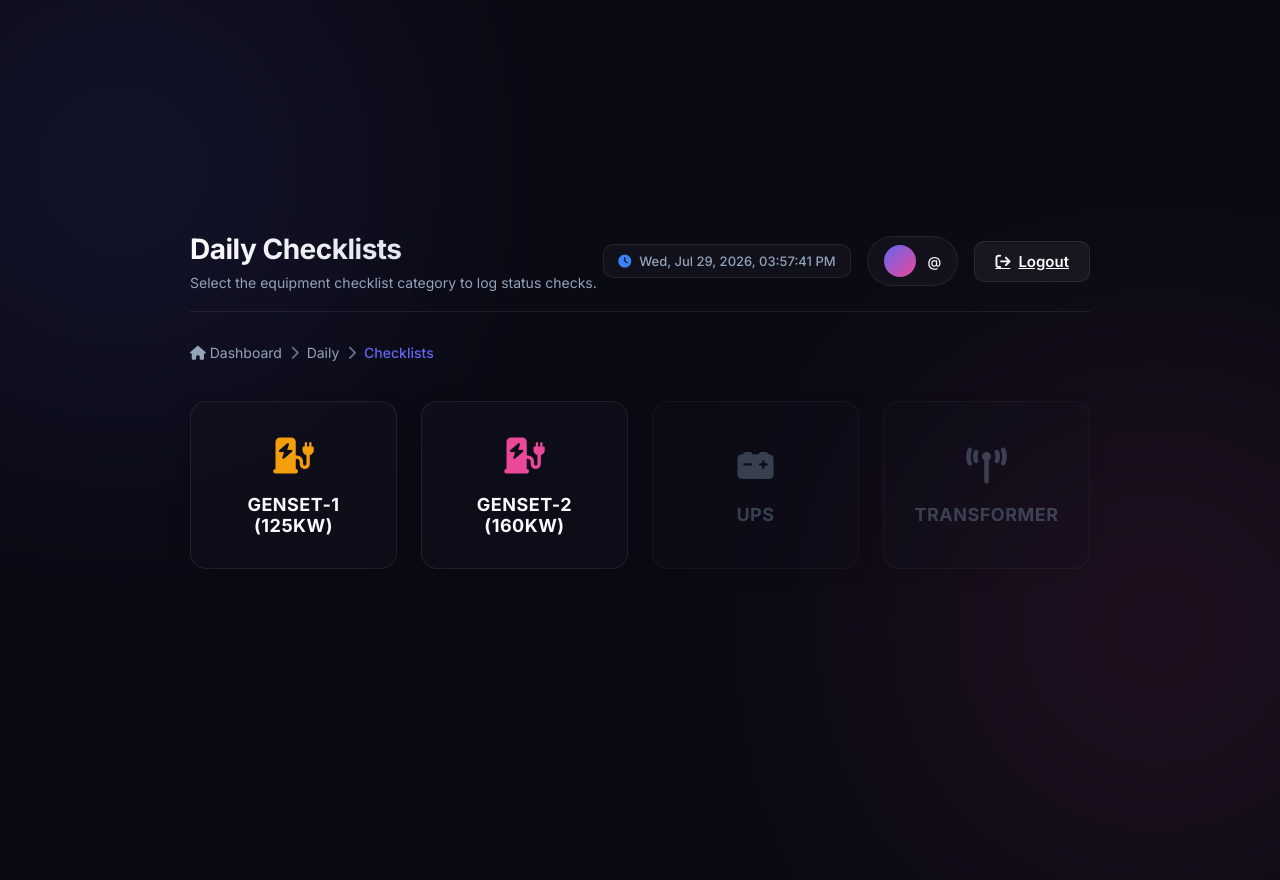
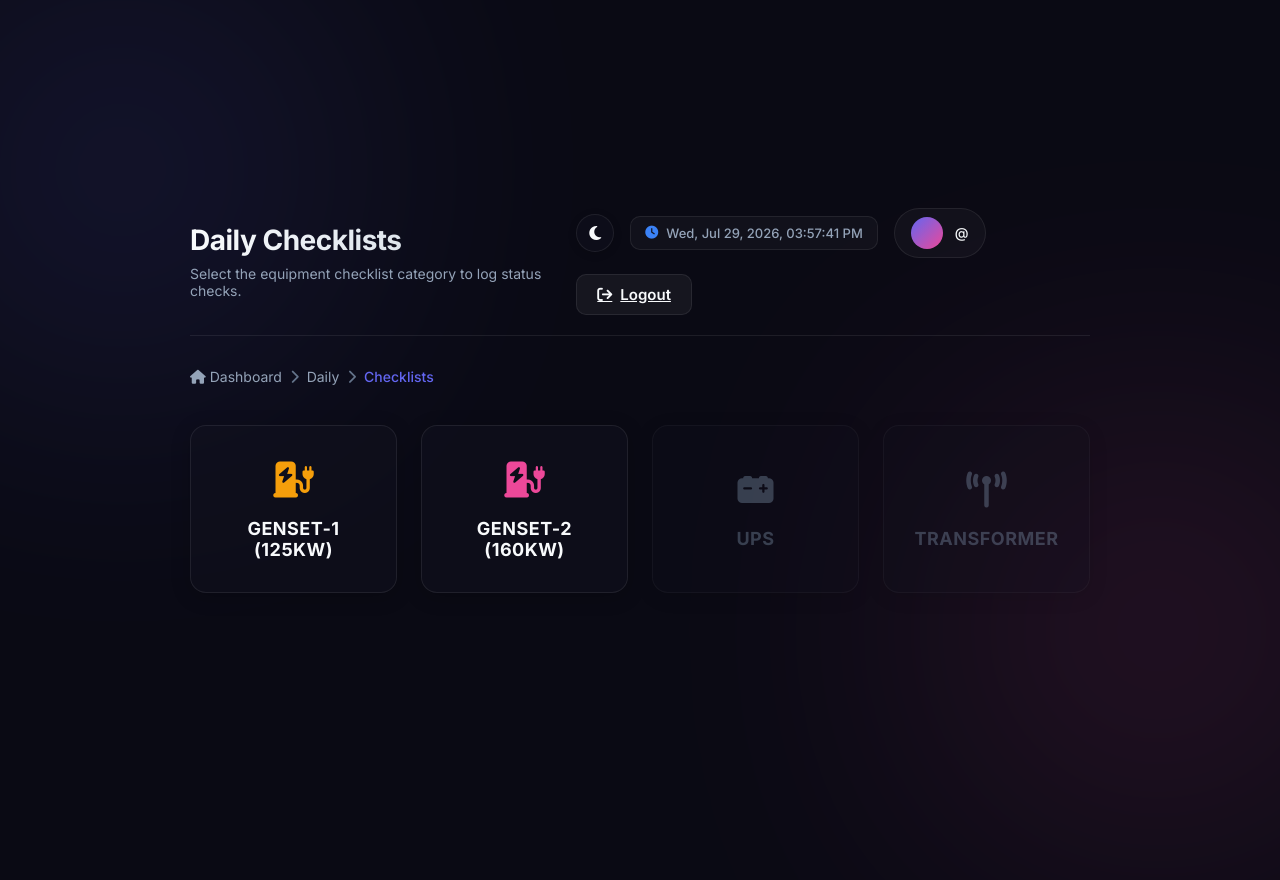
Before and after one commit to KISHORE24092004/AUDIT-APP, a Flask app: template templates/checklists.html in a window 1280 px wide; the page is wider, and only the part inside the window is pictured. Run offline with Flask 3, Linux system fonts and the light colour scheme; the template is opened without the code that fills it, so the values that code supplies are empty; some libraries are stand-ins or nearby versions.

Commit message:
feat: Add Light/Dark theme toggle button with localStorage persistence across all pages

```diff
--- a/static/css/style.css
+++ b/static/css/style.css
@@ -29,6 +29,98 @@
 
   --transition-fast: 0.2s ease;
   --transition-normal: 0.3s ease;
+}
+
+/* Light Theme Variables */
+[data-theme="light"] {
+  --bg-main: #f8fafc;
+  --bg-card: rgba(255, 255, 255, 0.9);
+  --border-card: rgba(203, 213, 225, 0.8);
+  --border-focus: #4f46e5;
+
+  --text-primary: #0f172a;
+  --text-secondary: #334155;
+  --text-muted: #64748b;
+
+  --color-primary: #4f46e5;
+  --color-primary-hover: #4338ca;
+  --color-primary-glow: rgba(79, 70, 229, 0.15);
+
+  --color-success: #059669;
+  --color-danger: #dc2626;
+  --color-warning: #d97706;
+  --color-info: #2563eb;
+}
+
+[data-theme="light"] body::before,
+[data-theme="light"] body::after {
+  opacity: 0.12;
+}
+
+[data-theme="light"] .glass-card,
+[data-theme="light"] .nav-card {
+  box-shadow: 0 8px 30px rgba(0, 0, 0, 0.08);
+}
+
+[data-theme="light"] .form-control {
+  background: rgba(255, 255, 255, 0.95);
+  border-color: #cbd5e1;
+}
+
+[data-theme="light"] .table-input {
+  background: rgba(255, 255, 255, 0.95);
+  color: #0f172a;
+  border-color: #cbd5e1;
+}
+
+[data-theme="light"] .live-clock,
+[data-theme="light"] .user-badge {
+  background: rgba(255, 255, 255, 0.85);
+  border-color: #cbd5e1;
+}
+
+[data-theme="light"] .data-table th,
+[data-theme="light"] .viewer-table th {
+  background: rgba(241, 245, 249, 0.95);
+  color: #0f172a;
+}
+
+[data-theme="light"] .data-table td,
+[data-theme="light"] .viewer-table td {
+  border-color: #e2e8f0;
+}
+
+[data-theme="light"] .sunday-row {
+  background-color: rgba(254, 243, 199, 0.8) !important;
+  color: #78350f !important;
+}
+
+[data-theme="light"] pre {
+  color: #0f172a;
+}
+
+/* Theme Toggle Button */
+.theme-toggle-btn {
+  background: var(--bg-card);
+  border: 1px solid var(--border-card);
+  color: var(--text-primary);
+  width: 38px;
+  height: 38px;
+  border-radius: 50%;
+  display: inline-flex;
+  align-items: center;
+  justify-content: center;
+  cursor: pointer;
+  font-size: 16px;
+  transition: all var(--transition-fast);
+  box-shadow: 0 2px 8px rgba(0, 0, 0, 0.15);
+  flex-shrink: 0;
+}
+
+.theme-toggle-btn:hover {
+  transform: scale(1.08);
+  border-color: var(--color-primary);
+  color: var(--color-primary);
 }
 
 * {
--- a/static/js/main.js
+++ b/static/js/main.js
@@ -1,3 +1,65 @@
+// 0. Theme Switcher (Light / Dark mode persistence and dynamic toggle)
+(function initThemeSwitcher() {
+  const STORAGE_KEY = 'portal_theme';
+
+  function applyTheme(theme) {
+    document.documentElement.setAttribute('data-theme', theme);
+    const toggleBtns = document.querySelectorAll('.theme-toggle-btn');
+    toggleBtns.forEach(btn => {
+      const icon = btn.querySelector('i');
+      if (icon) {
+        if (theme === 'light') {
+          icon.className = 'fa-solid fa-sun';
+          btn.setAttribute('title', 'Switch to Dark Theme');
+          btn.style.color = '#f59e0b'; // Warm amber sun
+        } else {
+          icon.className = 'fa-solid fa-moon';
+          btn.setAttribute('title', 'Switch to Light Theme');
+          btn.style.color = 'var(--text-primary)';
+        }
+      }
+    });
+  }
+
+  // Load initial theme from localStorage (default: 'dark')
+  const savedTheme = localStorage.getItem(STORAGE_KEY) || 'dark';
+  applyTheme(savedTheme);
+
+  document.addEventListener('DOMContentLoaded', () => {
+    applyTheme(localStorage.getItem(STORAGE_KEY) || 'dark');
+
+    // Create toggle button if not already present
+    if (!document.querySelector('.theme-toggle-btn')) {
+      const headerRight = document.querySelector('.dashboard-header > div:last-child');
+      const toggleBtn = document.createElement('button');
+      toggleBtn.type = 'button';
+      toggleBtn.className = 'theme-toggle-btn';
+      toggleBtn.innerHTML = '<i class="fa-solid fa-moon"></i>';
+
+      if (headerRight) {
+        // Insert as first element in header user bar
+        headerRight.insertBefore(toggleBtn, headerRight.firstChild);
+      } else {
+        // Floating button at top-right for unauthenticated pages
+        toggleBtn.style.position = 'fixed';
+        toggleBtn.style.top = '20px';
+        toggleBtn.style.right = '20px';
+        toggleBtn.style.zIndex = '9999';
+        document.body.appendChild(toggleBtn);
+      }
+
+      applyTheme(localStorage.getItem(STORAGE_KEY) || 'dark');
+
+      toggleBtn.addEventListener('click', () => {
+        const currentTheme = document.documentElement.getAttribute('data-theme') || 'dark';
+        const newTheme = currentTheme === 'light' ? 'dark' : 'light';
+        localStorage.setItem(STORAGE_KEY, newTheme);
+        applyTheme(newTheme);
+      });
+    }
+  });
+})();
+
 document.addEventListener('DOMContentLoaded', () => {
   // 1. Password Visibility Toggle
   const toggleButtons = document.querySelectorAll('.password-toggle');
```
